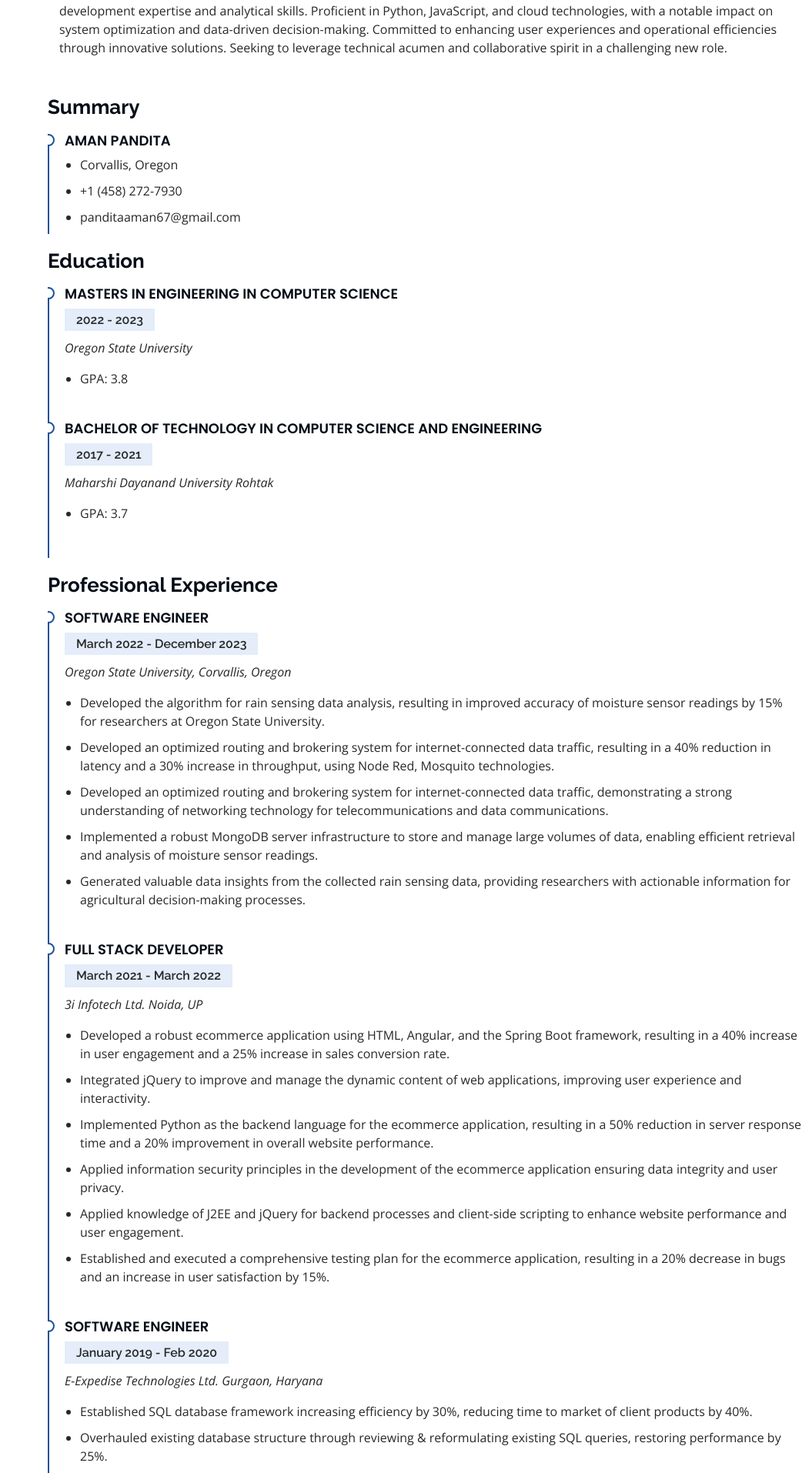
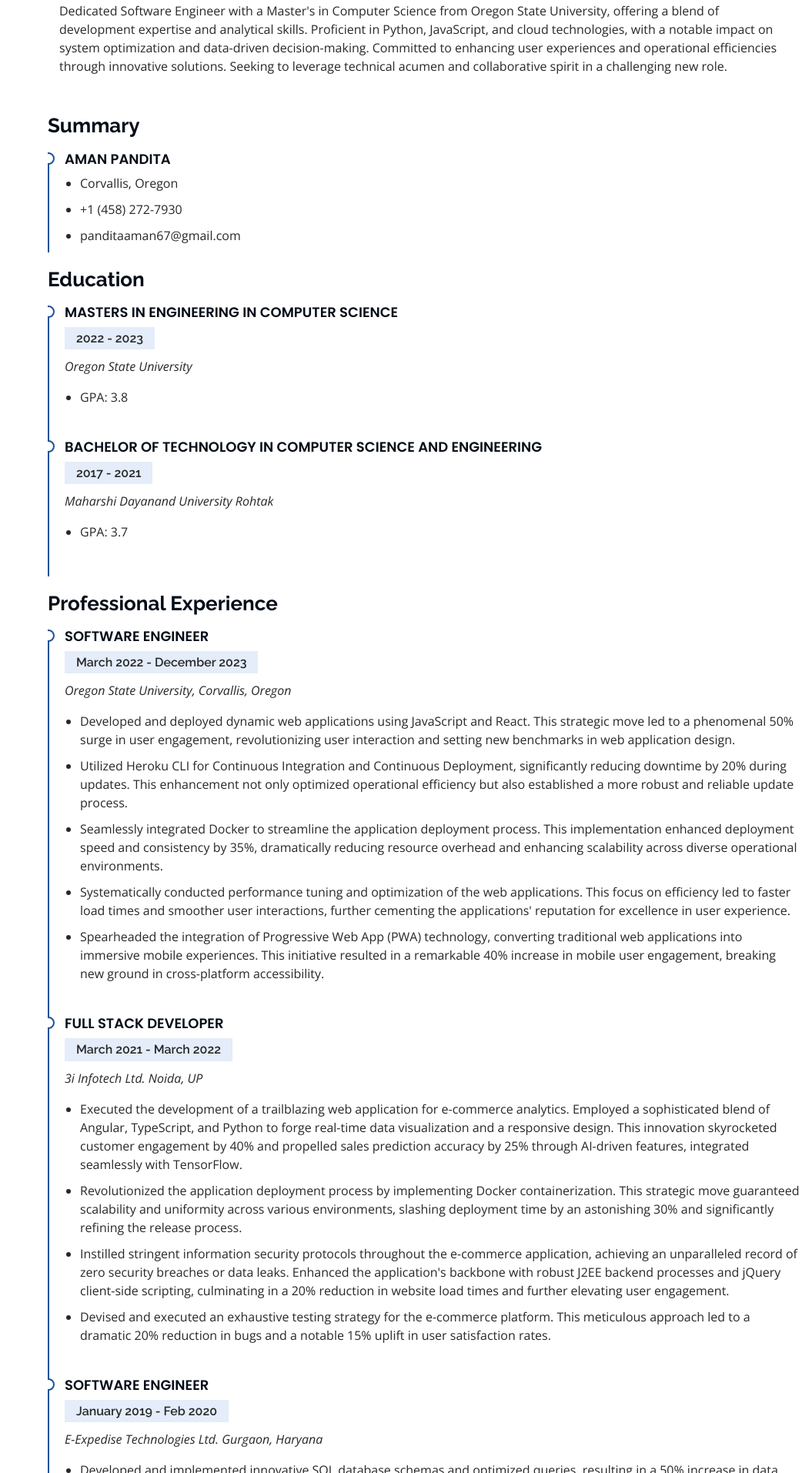
Before and after one commit to AmanPandita/My_Portfolio, a Django app: page / in a window 1280 px wide. Shown: the part 2006-3920 px from the top of the page at 77% size, without its empty margins (238-1280 px from the left). Run offline with Django 3.2, Linux system fonts and the light colour scheme; data that the repository does not hold is empty; some libraries are stand-ins or nearby versions.

Commit message:
updates_in_career

```diff
--- a/landingpage/templates/landingpage/index.html
+++ b/landingpage/templates/landingpage/index.html
@@ -48,9 +48,7 @@
       <div class="section-title">
         <h2>About</h2>
         <p>
-          Fresher with in-depth knowledge of languages and development tools.
-          I am skilled at working and collaborating with teams. Looking to start the career
-          in an entry-level position to prove my abilities.
+          A Software Engineer with over 3+ years of experience and a Master's in Computer Science, specializes in Full-stack development, improving user interfaces, data visualization, and e-commerce analytics, backed by a broad skill set in multiple programming languages and technologies
         </p>
       </div>
       <div class="col-xl-12 col-lg-8 col-md-8 pt-4 pt-lg-0 content" data-aos="fade-in">
@@ -184,12 +182,15 @@
             <h5>March 2022 - December 2023</h5>
             <p><em>Oregon State University, Corvallis, Oregon </em></p>
             <ul>
-              <li>Developed the algorithm for rain sensing data analysis, resulting in improved accuracy of moisture sensor readings by 15% for researchers at Oregon State University.
+              <li>Developed and deployed dynamic web applications using JavaScript and React. This strategic move led to a phenomenal 50% surge in user engagement, revolutionizing user interaction and setting new benchmarks in web application design.
               </li>
-              <li>Developed an optimized routing and brokering system for internet-connected data traffic, resulting in a 40% reduction in latency and a 30% increase in throughput, using Node Red, Mosquito technologies.</li>
-              <li>Developed an optimized routing and brokering system for internet-connected data traffic, demonstrating a strong understanding of networking technology for telecommunications and data communications. </li>
-              <li>Implemented a robust MongoDB server infrastructure to store and manage large volumes of data, enabling efficient retrieval and analysis of moisture sensor readings. </li>
-              <li>Generated valuable data insights from the collected rain sensing data, providing researchers with actionable information for agricultural decision-making processes. </li>
+              <li>Utilized Heroku CLI for Continuous Integration and Continuous Deployment, significantly reducing downtime by 20% during updates. This enhancement not only optimized operational efficiency but also established a more robust and reliable update process.
+              </li>
+              <li>Seamlessly integrated Docker to streamline the application deployment process. This implementation enhanced deployment speed and consistency by 35%, dramatically reducing resource overhead and enhancing scalability across diverse operational environments.
+              </li>
+              <li>Systematically conducted performance tuning and optimization of the web applications. This focus on efficiency led to faster load times and smoother user interactions, further cementing the applications' reputation for excellence in user experience.
+              </li>
+              <li>Spearheaded the integration of Progressive Web App (PWA) technology, converting traditional web applications into immersive mobile experiences. This initiative resulted in a remarkable 40% increase in mobile user engagement, breaking new ground in cross-platform accessibility.</li>
             </ul>
           </div>
 
@@ -199,13 +200,13 @@
             <h5>March 2021 - March 2022</h5>
             <p><em>3i Infotech Ltd. Noida, UP</em></p>
             <ul>
-              <li>Developed a robust ecommerce application using HTML, Angular, and the Spring Boot framework, resulting in a 40% increase in user engagement and a 25% increase in sales conversion rate.
+              <li>Executed the development of a trailblazing web application for e-commerce analytics. Employed a sophisticated blend of Angular, TypeScript, and Python to forge real-time data visualization and a responsive design. This innovation skyrocketed customer engagement by 40% and propelled sales prediction accuracy by 25% through AI-driven features, integrated seamlessly with TensorFlow.
               </li>
-              <li>Integrated jQuery to improve and manage the dynamic content of web applications, improving user experience and interactivity. </li>
-              <li>Implemented Python as the backend language for the ecommerce application, resulting in a 50% reduction in server response time and a 20% improvement in overall website performance. </li>
-              <li>Applied information security principles in the development of the ecommerce application ensuring data integrity and user privacy. </li>
-              <li>Applied knowledge of J2EE and jQuery for backend processes and client-side scripting to enhance website performance and user engagement. </li>
-              <li>Established and executed a comprehensive testing plan for the ecommerce application, resulting in a 20% decrease in bugs and an increase in user satisfaction by 15%. </li>
+              <li>Revolutionized the application deployment process by implementing Docker containerization. This strategic move guaranteed scalability and uniformity across various environments, slashing deployment time by an astonishing 30% and significantly refining the release process.
+              </li>
+              <li>Instilled stringent information security protocols throughout the e-commerce application, achieving an unparalleled record of zero security breaches or data leaks. Enhanced the application's backbone with robust J2EE backend processes and jQuery client-side scripting, culminating in a 20% reduction in website load times and further elevating user engagement.</li>
+              <li>Devised and executed an exhaustive testing strategy for the e-commerce platform. This meticulous approach led to a dramatic 20% reduction in bugs and a notable 15% uplift in user satisfaction rates.</li>
+
             </ul>
           </div>
 
@@ -214,9 +215,9 @@
             <h5>January 2019 - Feb 2020</h5>
             <p><em>E-Expedise Technologies Ltd. Gurgaon, Haryana </em></p>
             <ul>
-              <li>Established SQL database framework increasing efficiency by 30%, reducing time to market of client products by 40%.</li>
-              <li>Overhauled existing database structure through reviewing & reformulating existing SQL queries, restoring performance by 25%. </li>
-              <li>Monitored bug resolution on multiple platforms, recoded and analyzed problematic software to mitigate issues resulting in 0% errors for final customer delivery. </li>
+              <li>Developed and implemented innovative SQL database schemas and optimized queries, resulting in a 50% increase in data handling efficiency for machine learning model training and inference pipelines.</li>
+              <li>Engaged in the full-stack development of data analysis and visualization tools, utilizing JavaScript, Python, and RESTful API services to enhance user experience and improve overall data insights.</li>
+              <li>Monitored bug resolution on multiple platforms, analyzing problematic software and implementing code fixes that resulted in a 100% error- free final customer delivery.</li>
               <li>Tested over 10 software products for bugs, assessed & fixing coding errors for faster client product resolution.</li>
             </ul>
           </div>
@@ -371,6 +372,17 @@
 
 
           <div class="resume-item">
+            <h4>Dynamic Personal portfolio using React and GraphQL <a class="social-icon" target="_blank" href="https://www.amanpandita.com"><i class="fab fa-github"></i></a></h4>
+            <ul>
+              <li>Developed the portfolio using React, integrating GraphQL for efficient data handling, resulting in a 50% reduction in server response time.</li>
+              <li>Enhanced user engagement by embedding React Twitter Embed and React Easy Emoji, leading to a 25% increase in user interaction on the site.</li>
+              <li>Utilized React Headroom for interactive navigation and integrated Color Thief for cohesive color schemes, contributing to an aesthetically pleasing and user-friendly interface.</li>
+              <li>Successfully deployed the portfolio on Heroku and utilized the Heroku CLI for updates, resulting in a 35% improvement in deployment efficiency and proficiency in continuous integration processes.</li>
+            </ul>
+          </div>
+
+
+          <div class="resume-item">
             <h4>Blog Web Application <a class="social-icon" target="_blank" href="https://github.com/AmanPandita/Blog_WebApplication"><i class="fab fa-github"></i></a></h4>
             <ul>
               <li>Engineered a dynamic web-based blogging platform, iBlogs, using Django, facilitating an engaging and user-friendly blogging experience with seamless setup and customization options.</li>
```
